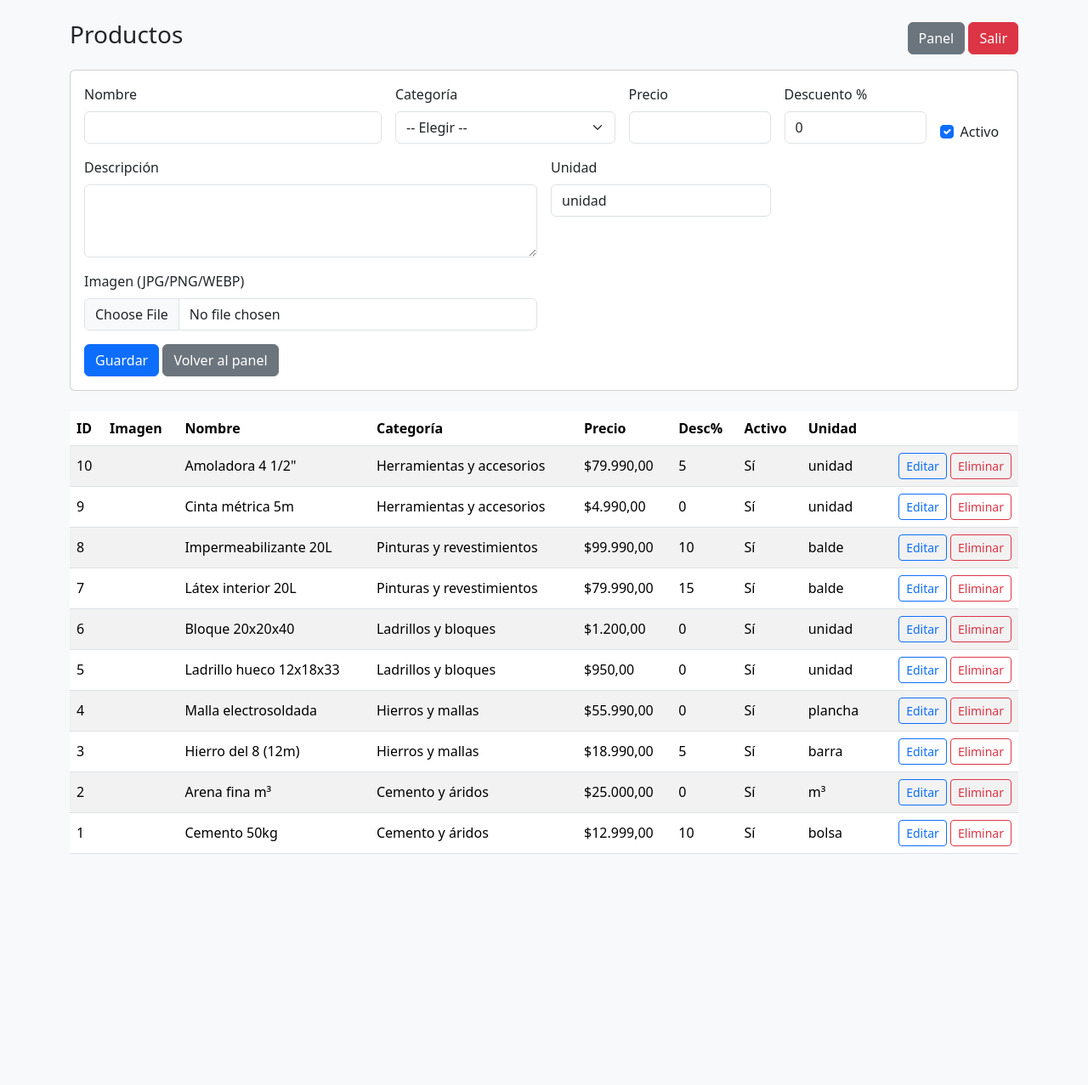
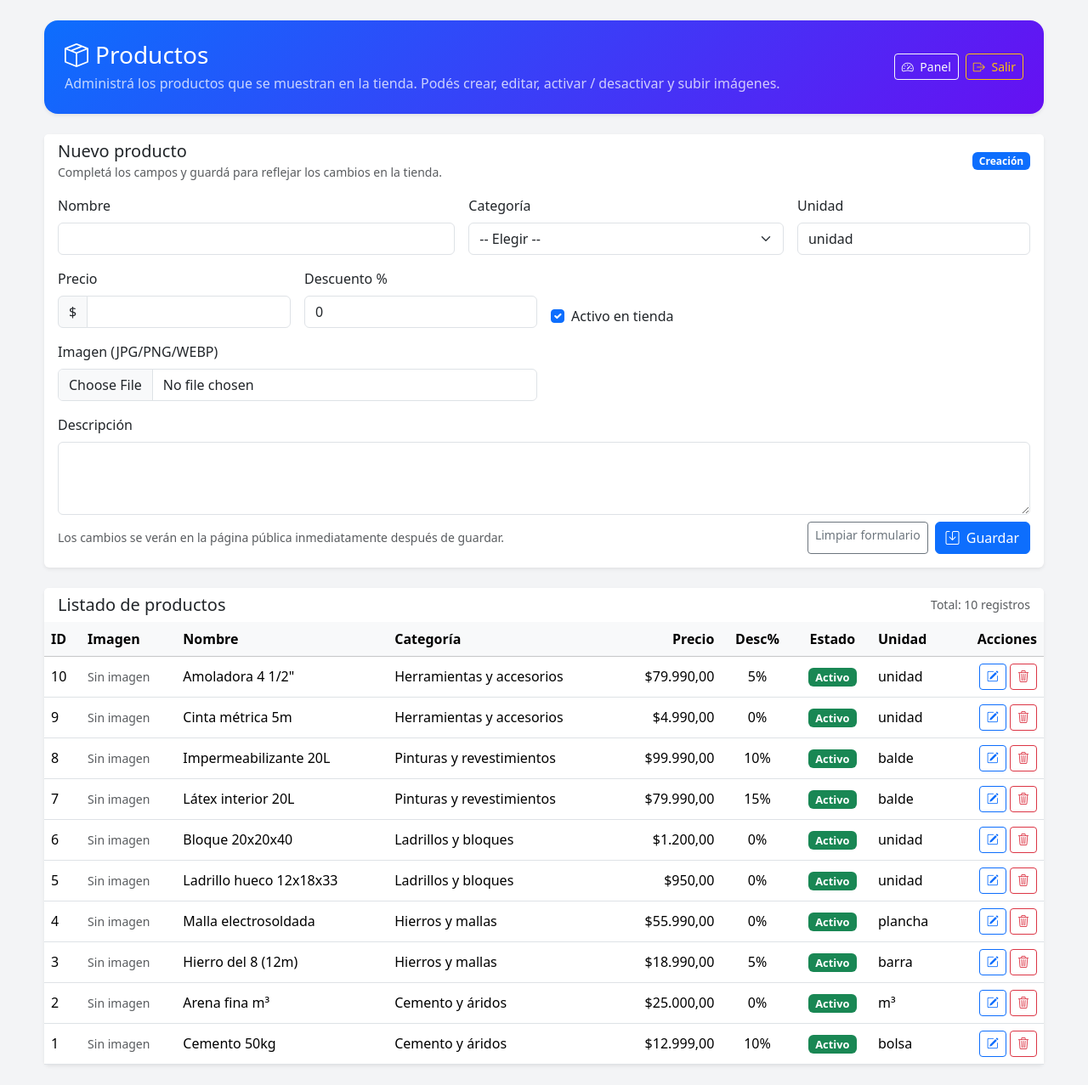
Before and after one commit to AdrianTejeda/PROYECTO-DE-LABORATORIO-DE-PROGRAMACION-, a PHP site: page /admin/productos.php in a window 1280 px wide. Shown: the whole page at 85% size. Before the commit the page ends 1005 px from the top, so only its background shows below. Run offline with PHP 8.4, Linux system fonts and the light colour scheme; a user stored in the database is signed in; data comes from the database, SQL or seed files in the repository.

Commit message:
Cambio en la parte visual

```diff
--- a/admin/productos.php
+++ b/admin/productos.php
@@ -118,40 +118,101 @@ $rows = $conn->query("SELECT p.*, c.nombre AS categoria FROM productos p JOIN ca
 <head>
   <meta charset="utf-8">
   <meta name="viewport" content="width=device-width, initial-scale=1">
-  <title>Productos</title>
+  <title>Productos - Admin</title>
   <link href="https://cdn.jsdelivr.net/npm/bootstrap@5.3.3/dist/css/bootstrap.min.css" rel="stylesheet">
+  <link rel="stylesheet" href="https://cdn.jsdelivr.net/npm/bootstrap-icons@1.11.3/font/bootstrap-icons.css">
+  <style>
+    body {
+      background-color: #f3f4f6;
+    }
+    .admin-shell {
+      max-width: 1200px;
+    }
+    .admin-header-card {
+      background: linear-gradient(135deg, #0d6efd, #6610f2);
+      color: #fff;
+      border-radius: 1rem;
+    }
+    .admin-header-card h3 {
+      margin-bottom: .25rem;
+    }
+    .badge-estado {
+      font-size: .8rem;
+    }
+    .thumb-img {
+      height: 50px;
+      width: 50px;
+      object-fit: cover;
+      border-radius: .5rem;
+    }
+  </style>
 </head>
-<body class="bg-light">
-<div class="container py-4">
-  <div class="d-flex justify-content-between align-items-center mb-3">
-    <h3>Productos</h3>
-    <div>
-      <a class="btn btn-secondary" href="index.php">Panel</a>
-      <a class="btn btn-danger" href="../logout.php">Salir</a>
+<body>
+<div class="container py-4 admin-shell">
+
+  <!-- Header / resumen -->
+  <div class="admin-header-card shadow-sm p-3 p-md-4 mb-4 d-flex flex-column flex-md-row align-items-md-center justify-content-between js-fade-in">
+    <div class="mb-3 mb-md-0">
+      <h3 class="mb-1"><i class="bi bi-box-seam me-2"></i>Productos</h3>
+      <p class="mb-0 opacity-75">
+        Administrá los productos que se muestran en la tienda. Podés crear, editar, activar / desactivar y subir imágenes.
+      </p>
+    </div>
+    <div class="d-flex gap-2">
+      <a class="btn btn-outline-light btn-sm js-hover" href="index.php">
+        <i class="bi bi-speedometer2 me-1"></i> Panel
+      </a>
+      <a class="btn btn-outline-warning btn-sm js-hover" href="../logout.php">
+        <i class="bi bi-box-arrow-right me-1"></i> Salir
+      </a>
     </div>
   </div>
 
-  <div class="card mb-4">
-    <div class="card-body">
+  <!-- Alertas -->
   <?php if (!empty($_SESSION['flash_err'])): ?>
-        <div class="alert alert-danger"><?= esc($_SESSION['flash_err']); ?></div>
+    <div class="alert alert-danger shadow-sm js-fade-in">
+      <i class="bi bi-exclamation-triangle-fill me-2"></i><?= esc($_SESSION['flash_err']); ?>
+    </div>
     <?php unset($_SESSION['flash_err']); ?>
   <?php endif; ?>
   <?php if (!empty($_SESSION['flash_ok'])): ?>
-        <div class="alert alert-success"><?= esc($_SESSION['flash_ok']); ?></div>
+    <div class="alert alert-success shadow-sm js-fade-in">
+      <i class="bi bi-check-circle-fill me-2"></i><?= esc($_SESSION['flash_ok']); ?>
+    </div>
     <?php unset($_SESSION['flash_ok']); ?>
   <?php endif; ?>
+
+  <!-- Formulario en tarjeta -->
+  <div class="card border-0 shadow-sm mb-4 js-fade-in">
+    <div class="card-header bg-white border-0 pb-0">
+      <div class="d-flex justify-content-between align-items-center">
+        <div>
+          <h5 class="card-title mb-0">
+            <?= isset($edit['id']) ? 'Editar producto' : 'Nuevo producto'; ?>
+          </h5>
+          <small class="text-muted">
+            Completá los campos y guardá para reflejar los cambios en la tienda.
+          </small>
+        </div>
+        <?php if (isset($edit['id'])): ?>
+          <span class="badge text-bg-info">ID #<?= (int)$edit['id']; ?></span>
+        <?php else: ?>
+          <span class="badge text-bg-primary">Creación</span>
+        <?php endif; ?>
+      </div>
+    </div>
+    <div class="card-body">
 
       <form action="productos.php" method="post" enctype="multipart/form-data" class="row g-3">
         <?= function_exists('csrf_input') ? csrf_input() : '' ?>
         <input type="hidden" name="id" value="<?= isset($edit['id']) ? (int)$edit['id'] : 0 ?>">
 
-        <div class="col-md-4">
+        <div class="col-md-5">
           <label class="form-label">Nombre</label>
           <input required name="nombre" class="form-control" value="<?= esc($edit['nombre'] ?? '') ?>">
         </div>
 
-        <div class="col-md-3">
+        <div class="col-md-4">
           <label class="form-label">Categoría</label>
           <select name="categoria_id" class="form-select" required>
             <option value="">-- Elegir --</option>
@@ -163,68 +224,122 @@ $rows = $conn->query("SELECT p.*, c.nombre AS categoria FROM productos p JOIN ca
           </select>
         </div>
 
-        <div class="col-md-2">
-          <label class="form-label">Precio</label>
-          <input type="number" step="0.01" name="precio" class="form-control" value="<?= esc($edit['precio'] ?? '') ?>">
-        </div>
-
-        <div class="col-md-2">
-          <label class="form-label">Descuento %</label>
-          <input type="number" min="0" max="90" name="descuento" class="form-control" value="<?= esc($edit['descuento'] ?? 0) ?>">
-        </div>
-
-        <div class="col-md-1 d-flex align-items-end">
-          <div class="form-check">
-            <input class="form-check-input" type="checkbox" name="activo" id="activo" value="1"
-                   <?= (!isset($edit['activo']) || (int)$edit['activo'] === 1) ? 'checked' : '' ?>>
-            <label class="form-check-label" for="activo">Activo</label>
-          </div>
-        </div>
-
-        <div class="col-md-6">
-          <label class="form-label">Descripción</label>
-          <textarea name="descripcion" class="form-control" rows="3"><?= esc($edit['descripcion'] ?? '') ?></textarea>
-        </div>
-
         <div class="col-md-3">
           <label class="form-label">Unidad</label>
           <input name="unidad" class="form-control" placeholder="unidad, kg, caja, etc."
                  value="<?= esc($edit['unidad'] ?? 'unidad') ?>">
         </div>
 
+        <div class="col-md-3">
+          <label class="form-label">Precio</label>
+          <div class="input-group">
+            <span class="input-group-text">$</span>
+            <input type="number" step="0.01" name="precio" class="form-control" value="<?= esc($edit['precio'] ?? '') ?>">
+          </div>
+        </div>
+
+        <div class="col-md-3">
+          <label class="form-label">Descuento %</label>
+          <input type="number" min="0" max="90" name="descuento" class="form-control" value="<?= esc($edit['descuento'] ?? 0) ?>">
+        </div>
+
+        <div class="col-md-3 d-flex align-items-end">
+          <div class="form-check">
+            <input class="form-check-input" type="checkbox" name="activo" id="activo" value="1"
+                   <?= (!isset($edit['activo']) || (int)$edit['activo'] === 1) ? 'checked' : '' ?>>
+            <label class="form-check-label" for="activo">
+              Activo en tienda
+            </label>
+          </div>
+        </div>
+
         <div class="col-md-6">
           <label class="form-label">Imagen (JPG/PNG/WEBP)</label>
           <input type="file" name="imagen" class="form-control" accept=".jpg,.jpeg,.png,.webp">
           <?php if (!empty($edit['imagen'])): ?>
-            <small class="text-muted">Actual: <?= esc($edit['imagen']) ?></small>
+            <div class="d-flex align-items-center gap-2 mt-2">
+              <small class="text-muted">Actual:</small>
+              <img src="../imagenes/<?= esc($edit['imagen']); ?>" class="thumb-img border">
+            </div>
           <?php endif; ?>
         </div>
 
         <div class="col-12">
-          <button type="submit" class="btn btn-primary">Guardar</button>
-          <a href="index.php" class="btn btn-secondary">Volver al panel</a>
+          <label class="form-label">Descripción</label>
+          <textarea name="descripcion" class="form-control" rows="3"><?= esc($edit['descripcion'] ?? '') ?></textarea>
+        </div>
+
+        <div class="col-12 d-flex justify-content-between align-items-center mt-2">
+          <div class="text-muted small">
+            Los cambios se verán en la página pública inmediatamente después de guardar.
+          </div>
+          <div class="d-flex gap-2">
+            <a href="productos.php" class="btn btn-outline-secondary btn-sm js-hover">Limpiar formulario</a>
+            <button type="submit" class="btn btn-primary js-hover">
+              <i class="bi bi-save me-1"></i> Guardar
+            </button>
+          </div>
         </div>
       </form>
+
     </div>
   </div>
 
+  <!-- Listado -->
+  <div class="card border-0 shadow-sm js-fade-in">
+    <div class="card-header bg-white border-0 d-flex justify-content-between align-items-center">
+      <h5 class="mb-0">Listado de productos</h5>
+      <span class="text-muted small">Total: <?= $rows->num_rows ?? 0; ?> registros</span>
+    </div>
+    <div class="card-body p-0">
       <div class="table-responsive">
-    <table class="table table-striped align-middle">
-      <thead><tr><th>ID</th><th>Imagen</th><th>Nombre</th><th>Categoría</th><th>Precio</th><th>Desc%</th><th>Activo</th><th>Unidad</th><th></th></tr></thead>
+        <table class="table table-hover align-middle mb-0">
+          <thead class="table-light">
+            <tr>
+              <th>ID</th>
+              <th>Imagen</th>
+              <th>Nombre</th>
+              <th>Categoría</th>
+              <th class="text-end">Precio</th>
+              <th class="text-center">Desc%</th>
+              <th class="text-center">Estado</th>
+              <th>Unidad</th>
+              <th class="text-end">Acciones</th>
+            </tr>
+          </thead>
           <tbody>
           <?php while($r = $rows->fetch_assoc()): ?>
             <tr>
               <td><?= (int)$r['id']; ?></td>
-          <td><?php if(!empty($r['imagen'])): ?><img src="../imagenes/<?= esc($r['imagen']); ?>" style="height:50px"><?php endif; ?></td>
+              <td>
+                <?php if(!empty($r['imagen'])): ?>
+                  <img src="../imagenes/<?= esc($r['imagen']); ?>" class="thumb-img border">
+                <?php else: ?>
+                  <span class="text-muted small">Sin imagen</span>
+                <?php endif; ?>
+              </td>
               <td><?= esc($r['nombre']); ?></td>
               <td><?= esc($r['categoria']); ?></td>
-          <td>$<?= number_format((float)$r['precio'], 2, ',', '.'); ?></td>
-          <td><?= (int)$r['descuento']; ?></td>
-          <td><?= ((int)$r['activo'] === 1) ? 'Sí' : 'No'; ?></td>
+              <td class="text-end">$<?= number_format((float)$r['precio'], 2, ',', '.'); ?></td>
+              <td class="text-center"><?= (int)$r['descuento']; ?>%</td>
+              <td class="text-center">
+                <?php if ((int)$r['activo'] === 1): ?>
+                  <span class="badge text-bg-success badge-estado">Activo</span>
+                <?php else: ?>
+                  <span class="badge text-bg-secondary badge-estado">Oculto</span>
+                <?php endif; ?>
+              </td>
               <td><?= esc($r['unidad'] ?? ''); ?></td>
               <td class="text-end">
-            <a class="btn btn-sm btn-outline-primary" href="?id=<?= (int)$r['id']; ?>">Editar</a>
-            <a class="btn btn-sm btn-outline-danger" href="?del=<?= (int)$r['id']; ?>" onclick="return confirm('¿Eliminar?')">Eliminar</a>
+                <a class="btn btn-sm btn-outline-primary js-hover" href="?id=<?= (int)$r['id']; ?>" data-msg="Editando producto #<?= (int)$r['id']; ?>">
+                  <i class="bi bi-pencil-square"></i>
+                </a>
+                <a class="btn btn-sm btn-outline-danger js-hover"
+                   href="?del=<?= (int)$r['id']; ?>"
+                   onclick="return confirm('¿Eliminar?')"
+                   data-msg="Producto eliminado">
+                  <i class="bi bi-trash3"></i>
+                </a>
               </td>
             </tr>
           <?php endwhile; ?>
@@ -232,9 +347,12 @@ $rows = $conn->query("SELECT p.*, c.nombre AS categoria FROM productos p JOIN ca
         </table>
       </div>
     </div>
+  </div>
+
+</div>
 
 <script>
-document.addEventListener('DOMContentLoaded', function () {
+document.addEventListener 'DOMContentLoaded', function () {
   // Inyectar estilos para animaciones sin modificar tus CSS originales
   var style = document.createElement('style');
   style.textContent = `
@@ -255,48 +373,48 @@ document.addEventListener('DOMContentLoaded', function () {
       box-shadow: 0 0.5rem 1rem rgba(0,0,0,.15);
     }
   `;
+}
   document.head.appendChild(style);
 
-  // Animación de entrada para secciones y tarjetas
-  var fadeElements = document.querySelectorAll('section, .card, .card.h-100');
-  fadeElements.forEach(function (el) {
+  // Animación de entrada para tarjetas (no hay <section> acá)
+  var fadeElements = document.querySelectorAll('.card, .admin-header-card, .alert');
+  fadeElements.forEach function (el) {
     el.classList.add('js-fade-in');
-  });
+  };
 
-  // Hover suave en botones y links del navbar
-  var hoverElements = document.querySelectorAll('.btn, .navbar .nav-link, a.btn, button');
-  hoverElements.forEach(function (el) {
+  // Hover suave en botones
+  var hoverElements = document.querySelectorAll('.btn, a.btn, button');
+  hoverElements.forEach function (el) {
     el.classList.add('js-hover');
-  });
+  };
 
   // IntersectionObserver para activar la animación al entrar en viewport
   if ('IntersectionObserver' in window) {
     var observer = new IntersectionObserver(function (entries, obs) {
-      entries.forEach(function (entry) {
+      entries.forEach function (entry) {
         if (entry.isIntersecting) {
           entry.target.classList.add('js-visible');
           obs.unobserve(entry.target);
         }
-      });
-    }, { threshold: 0.2 });
+      };
+    }, { threshold: 0.1 });
 
-    fadeElements.forEach(function (el) {
+    fadeElements.forEach (function) (el) {
       observer.observe(el);
-    });
-  } else {
+    };
+   else {
     // Fallback: mostrar todo directamente
-    fadeElements.forEach(function (el) {
+    fadeElements.forEach(function) (el) {
       el.classList.add('js-visible');
-    });
+    };
   }
 
   // Mensajes en botones del admin sin tocar la lógica PHP
   var isAdmin = window.location.pathname.indexOf('/admin/') !== -1;
   if (isAdmin) {
-    document.body.addEventListener('click', function (e) {
+    document.body.addEventListener'click', function (e) {
       var btn = e.target.closest('button, a.btn');
       if (!btn) return;
-      // Si el botón ya tiene un onclick, lo respetamos; solo mostramos mensaje aparte
       var msg = btn.getAttribute('data-msg');
       if (!msg || msg.trim() === '') {
         var txt = (btn.textContent || '').trim();
@@ -306,13 +424,12 @@ document.addEventListener('DOMContentLoaded', function () {
           msg = 'Acción realizada ✅';
         }
       }
-      // Evitamos estorbar confirm() propios del botón
-      if (!btn.hasAttribute('data-no-alert')) {
+      if !btn.hasAttribute('data-no-alert') {
         alert(msg);
       }
-    });
+    };
   }
-});
+};
 </script>
 
 </body>
```
Lines whose indentation alone changed are shown as unchanged.
